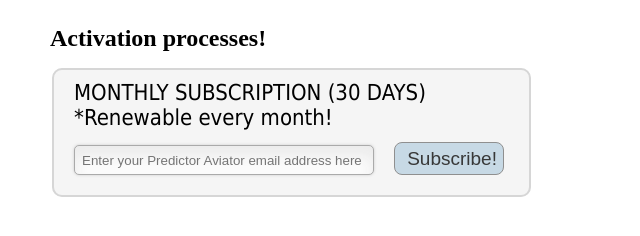
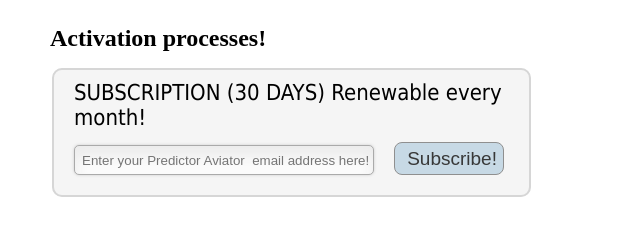
Before and after one commit to trb9355/propredicgiris, a plain HTML site: page index.html in a window 1280 px wide. Shown: the whole page, without its empty margins (0-640 px from the left). Drawn offline with Linux system fonts and the light colour scheme.

Commit message:
Update index.html

```diff
--- a/index.html
+++ b/index.html
@@ -90,10 +90,10 @@
 
 <form id="contact" method="href" action="https://trb9355.github.io/propredicoption/">
   <fieldset>
-  <p>MONTHLY SUBSCRIPTION (30 DAYS)
-*Renewable every month!</p>
+  <p>SUBSCRIPTION (30 DAYS)
+Renewable every month!</p>
   <input name="email" id = "email" type="email"
-						placeholder="Enter your Predictor Aviator email address here"
+						placeholder="Enter your Predictor Aviator  email address here!"
 						title="Your e-mail address is required so I can reply"
 						required
 						maxlength="50"
```
